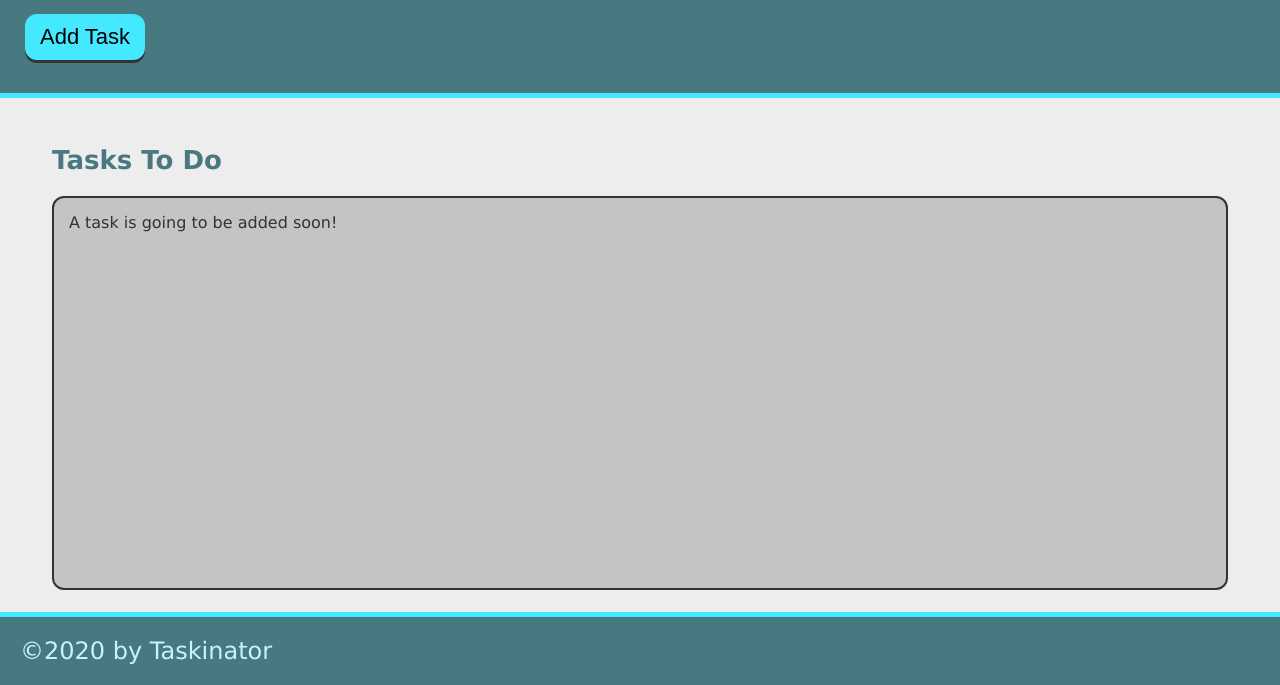
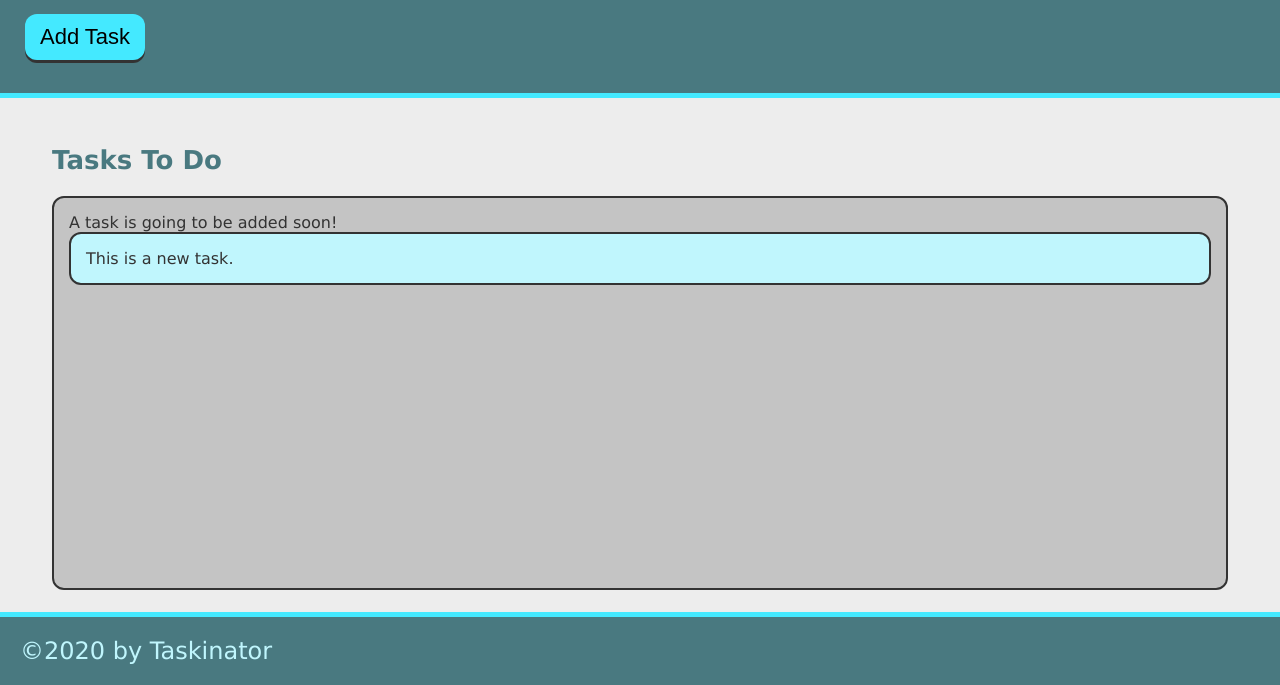
Before and after one commit to KevinPMyers/taskinator, a plain HTML site: page index.html in a window 1280 px wide. Both pictures are taken after a click on the button "Add Task". Shown: the part 115-800 px from the top of the page. Drawn offline with Linux system fonts and the light colour scheme.

Commit message:
add ability to add task

```diff
--- a/assets/js/script.js
+++ b/assets/js/script.js
@@ -0,0 +1,12 @@
+var buttonEl = document.querySelector("#save-task");
+var tasksToDoEl = document.querySelector("#tasks-to-do");
+
+
+var createTaskHandler = function() {
+    var listItemEl = document.createElement("li");
+    listItemEl.className = "task-item";
+    listItemEl.textContent = "This is a new task.";
+    tasksToDoEl.appendChild(listItemEl);
+};
+
+buttonEl.addEventListener("click", createTaskHandler);
--- a/index.html
+++ b/index.html
@@ -17,7 +17,7 @@
             Click the button below to add a new task!
         </p>
 
-        <button class="btn">
+        <button class="btn" id="save-task">
             Add Task
         </button>
 
@@ -29,7 +29,7 @@
                 Tasks To Do
             </h2>
 
-            <ul class="task-list">
+            <ul class="task-list" id="tasks-to-do">
 
                 <li class="task-itme">
                     A task is going to be added soon!
```
